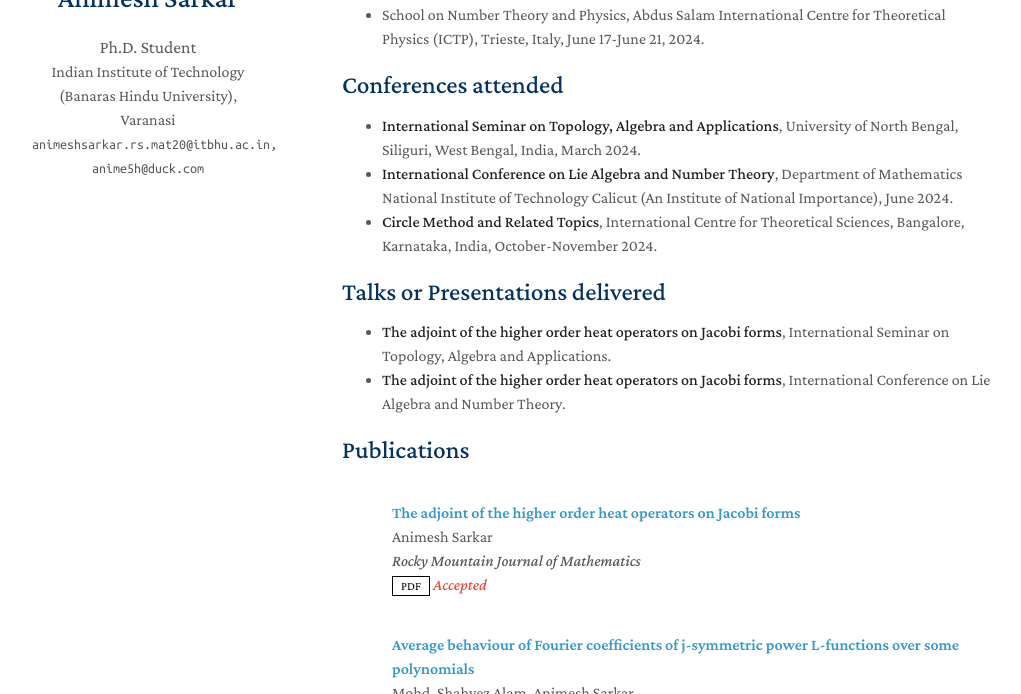
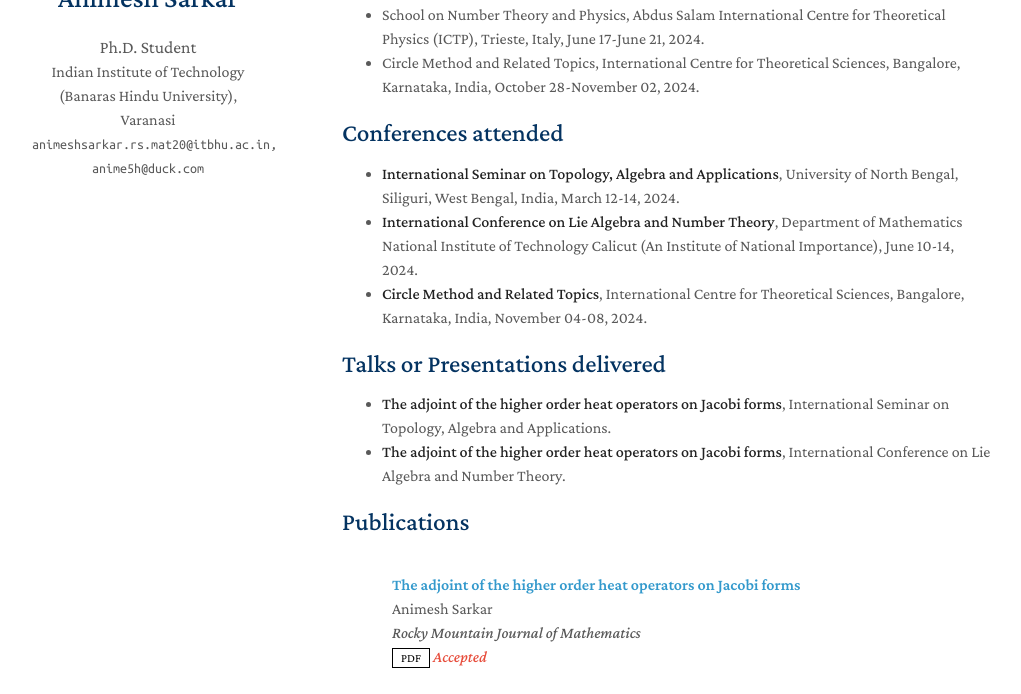
Before and after one commit to 4nimesh/4nimesh.github.io, a Jekyll site: the page built from index.md, in a window 1280 px wide and 900 px high, scrolled down 790 px, cut to the strip 206-900 px from the top of the window. Shown: the whole strip, without its empty margins (128-1149 px from the left). Built offline with Jekyll 4.4.1, drawn with Linux system fonts in a browser that asks for light colours; a style sheet for code colours, icons or effects is not loaded; our own code applies the rules of GitHub Pages for plain Markdown files.

Commit message:
Date update

```diff
--- a/index.md
+++ b/index.md
@@ -35,11 +35,12 @@ I completed B.Sc. in Mathematics Honours (2013-2016) from [Cooch Behar College](
 - NCMW - Elliptic Curves, IISER, Thiruvananthapuram, April 3-15, 2023.
 - AIS - An Introduction to p-adic Methods in Arithmetic, SRM University AP, Mangalagiri, June 26-July 15, 2023.
 - School on Number Theory and Physics, Abdus Salam International Centre for Theoretical Physics (ICTP), Trieste, Italy, June 17-June 21, 2024.
+- Circle Method and Related Topics, International Centre for Theoretical Sciences, Bangalore, Karnataka, India, October 28-November 02, 2024.
 
 ## Conferences attended
-- **International Seminar on Topology, Algebra and Applications**, University of North Bengal, Siliguri,  West Bengal, India, March 2024.
-- **International Conference on Lie Algebra and Number Theory**, Department of Mathematics National Institute of Technology Calicut (An Institute of National Importance), June 2024.
-- **Circle Method and Related Topics**, International Centre for Theoretical Sciences, Bangalore, Karnataka, India, October-November 2024.
+- **International Seminar on Topology, Algebra and Applications**, University of North Bengal, Siliguri,  West Bengal, India, March 12-14, 2024.
+- **International Conference on Lie Algebra and Number Theory**, Department of Mathematics National Institute of Technology Calicut (An Institute of National Importance), June 10-14, 2024.
+- **Circle Method and Related Topics**, International Centre for Theoretical Sciences, Bangalore, Karnataka, India, November 04-08, 2024.
 
 ## Talks or Presentations delivered
 - **The adjoint of the higher order heat operators on Jacobi forms**, International Seminar on Topology, Algebra and Applications.
```
